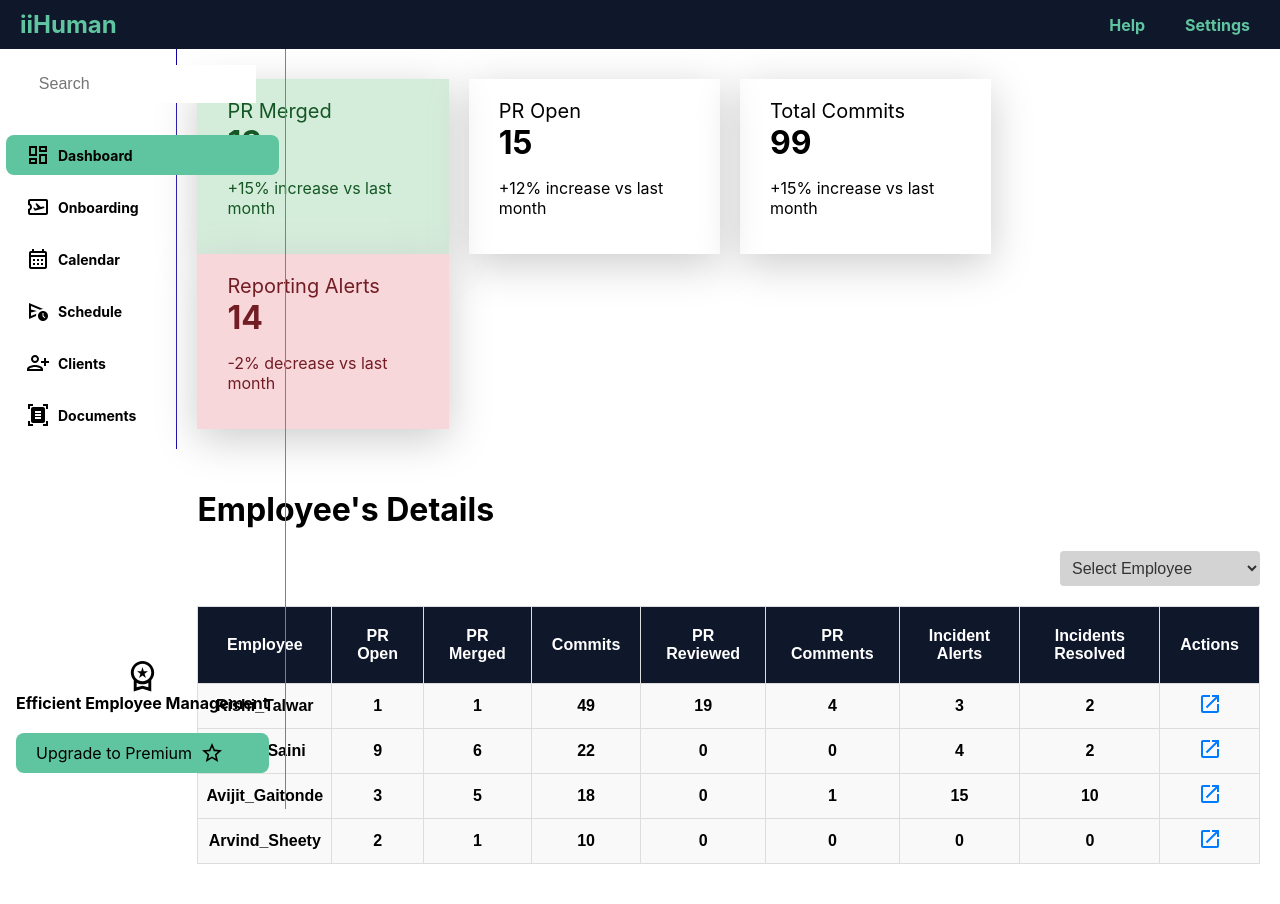
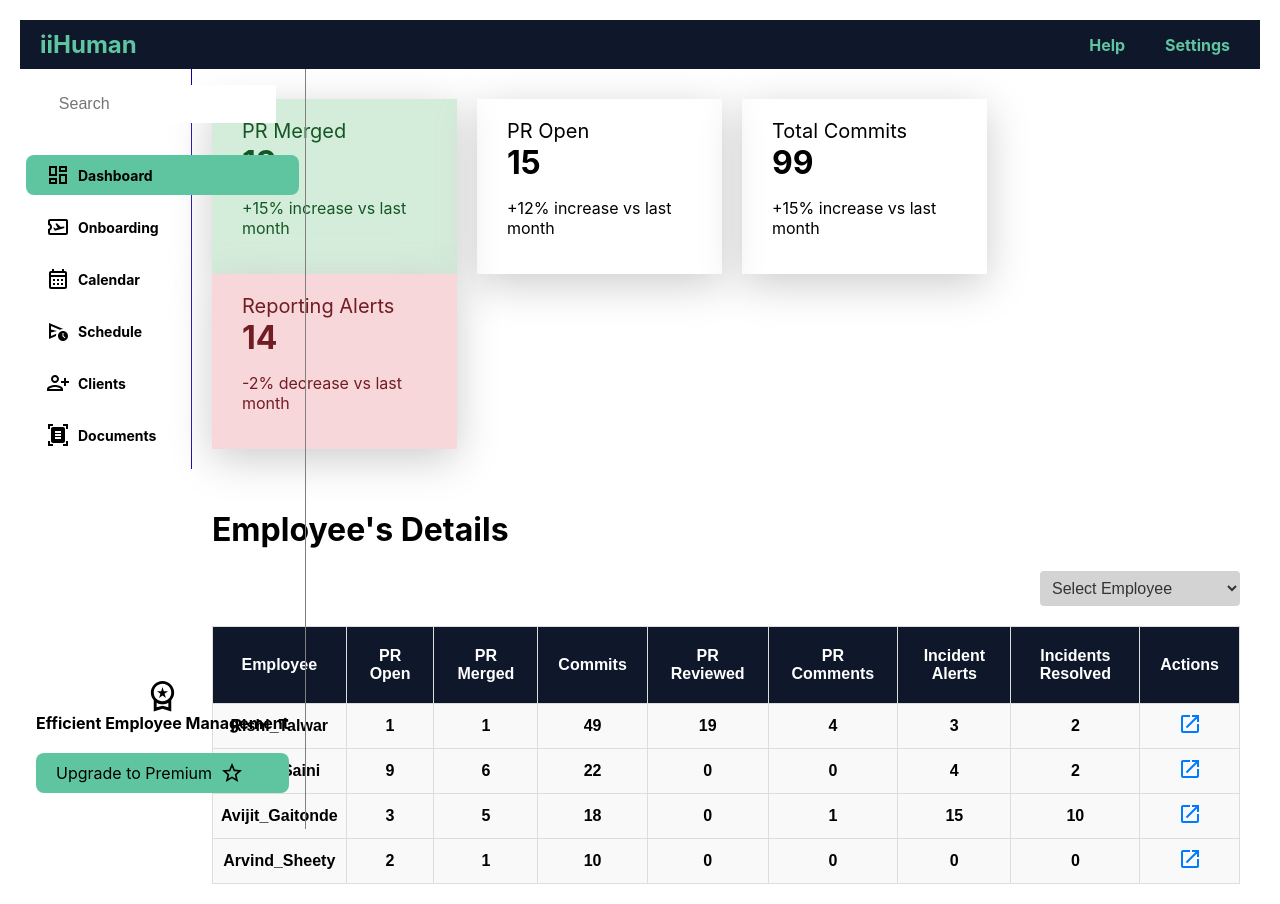
Before and after one commit to parikshitlfj12/employees-chart, a React (Create React App) app: page / in a window 1280 px wide. Built offline with nearby package versions, Linux system fonts and the light colour scheme; the HTML template or start-up script is replaced by a standard one.

Commit message:
chore: minor

```diff
--- a/src/index.css
+++ b/src/index.css
@@ -6,6 +6,7 @@ body {
     sans-serif;
   -webkit-font-smoothing: antialiased;
   -moz-osx-font-smoothing: grayscale;
+  padding: 20px
 }
 
 code {
```
